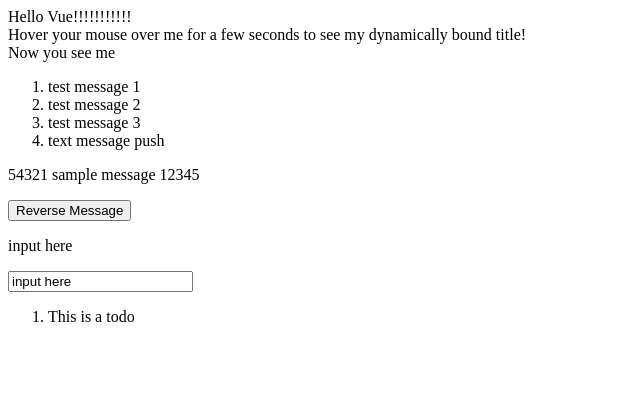
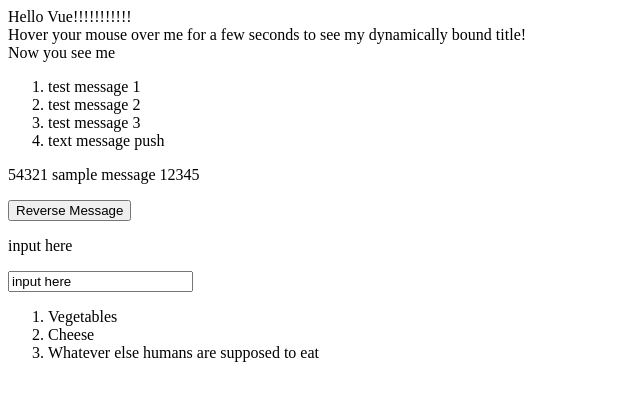
Before and after one commit to YoshikazuHosono/vue_sandbox, a plain HTML site: page www/index.html in a window 1280 px wide. Shown: the whole page, without its empty margins (0-640 px from the left). Drawn offline with nearby package versions, Linux system fonts and the light colour scheme.

Commit message:
component

```diff
--- a/www/index.html
+++ b/www/index.html
@@ -45,7 +45,9 @@
 
     <div id="app-7">
         <ol>
-            <todo-item></todo-item>
+            <todo-item v-for="item in groceryList"
+                       v-bind:todo="item"
+                       v-bind:key="item.id"></todo-item>
         </ol>
     </div>
 
--- a/www/index.js
+++ b/www/index.js
@@ -1,5 +1,8 @@
 Vue.component('todo-item', {
-  template: '<li>This is a todo</li>'
+  // todo-item コンポーネントはカスタム属性のような "プロパティ" で受け取ります。
+  // このプロパティは todo と呼ばれます。
+  props: ['todo'],
+  template: '<li>{{ todo.text }}</li>'
 })
 
 var app = new Vue({
@@ -60,4 +63,11 @@ var app6 = new Vue({
 
 var app7 = new Vue({
   el: '#app-7',
+  data: {
+    groceryList: [
+      { id: 0, text: 'Vegetables' },
+      { id: 1, text: 'Cheese' },
+      { id: 2, text: 'Whatever else humans are supposed to eat' }
+    ]
+  }
 })
```
